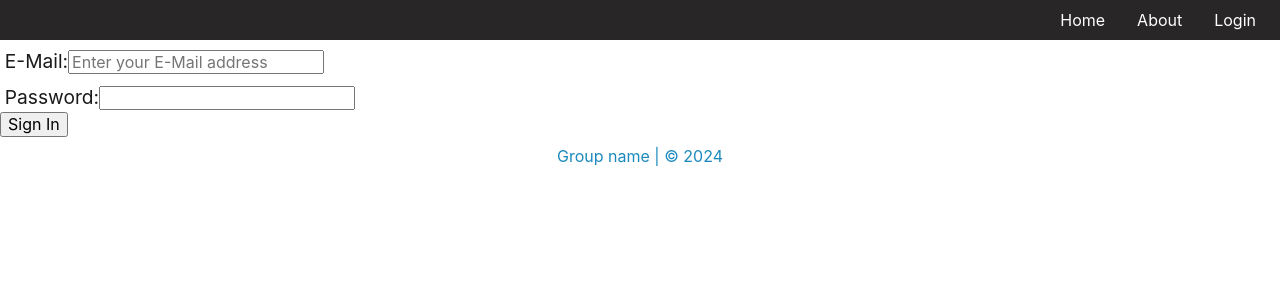
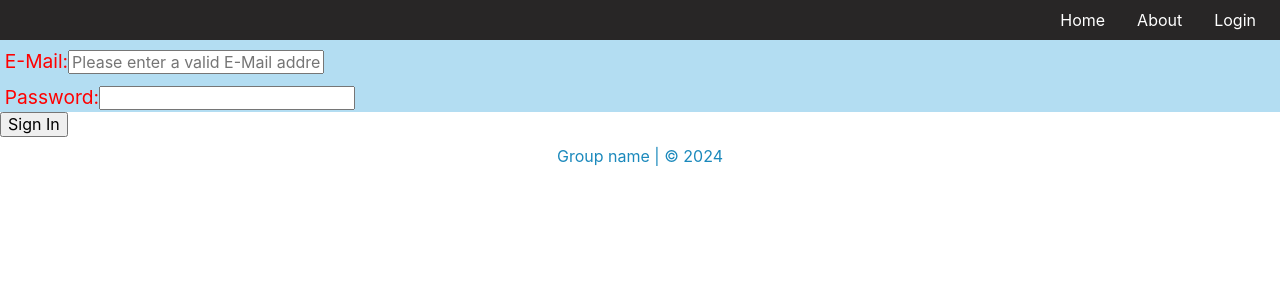
Before and after one commit to Chipping-In-Chicago/Chicago-Charity, a React (Vite) app in the folder client/: page /login in a window 1280 px wide. Shown: the top 300 px of the page. Built offline with nearby package versions, Linux system fonts and the light colour scheme.

Commit message:
updated the home page css further

```diff
--- a/client/src/pages/Home.jsx
+++ b/client/src/pages/Home.jsx
@@ -4,7 +4,6 @@ import { Link } from 'react-router-dom'
 export default function Home() {
   return (
     <>
-      <h1>Current Item List:</h1>
       <div className="categories">
         <div>
           <h3> Current number of Medical Items donated:</h3>
--- a/client/src/pages/Login.jsx
+++ b/client/src/pages/Login.jsx
@@ -30,12 +30,12 @@ export default function Login() {
     <>
       <form onSubmit={handleSubmit}>
         <div>
-          <label>E-Mail:</label>
+          <label className="labelEdit">E-Mail:</label>
           <input
             id="email-input"
             type="text"
             value={formData.email}
-            placeholder="Enter your E-Mail address"
+            placeholder="Please enter a valid E-Mail address"
             required
             onChange={(e) =>
               setFormData({ ...formData, email: e.target.value })
@@ -44,7 +44,7 @@ export default function Login() {
           {isValid ? null : <p>Enter a valid email address.</p>}
         </div>
         <div>
-          <label>Password:</label>
+          <label className="labelEdit">Password:</label>
           <input
           id='password-input'
           type='text'
--- a/client/src/pages/css/Home.scss
+++ b/client/src/pages/css/Home.scss
@@ -4,20 +4,26 @@
 h1{
     text-align: center;
     margin: 0px 0px 25px 0;
+    align-items: center;
+    justify-content: center;
 }
 .btn:hover{
     background-color: #ff8080;
     box-shadow: inset #ff0000;
 }
+.btn{
+    background-color:#b3ddf2
+}
 .categories{
     text-align: center;
+    margin-top: 2.5%;
 }
 .categories div {
     height: 14em;
 }
 .categories h3{
     margin: 0px 50px 25px 50px;
-    background-color: #ff0000;
+    background-color: #b3ddf2;
     height: 50px;
     border-radius: 15px;
 }
--- a/client/src/pages/css/Login.scss
+++ b/client/src/pages/css/Login.scss
@@ -0,0 +1,10 @@
+form{
+    justify-content: center;
+    align-items: center;
+    background-color: #b3ddf2;
+}
+
+.labelEdit{
+    color: #ff0000;
+    justify-content: center;
+}
```
